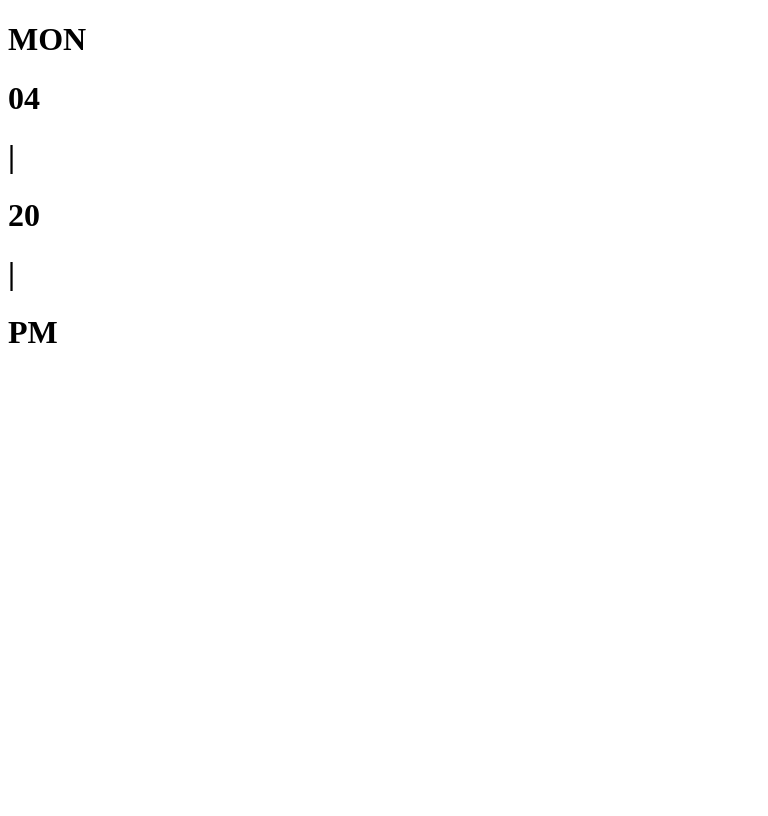
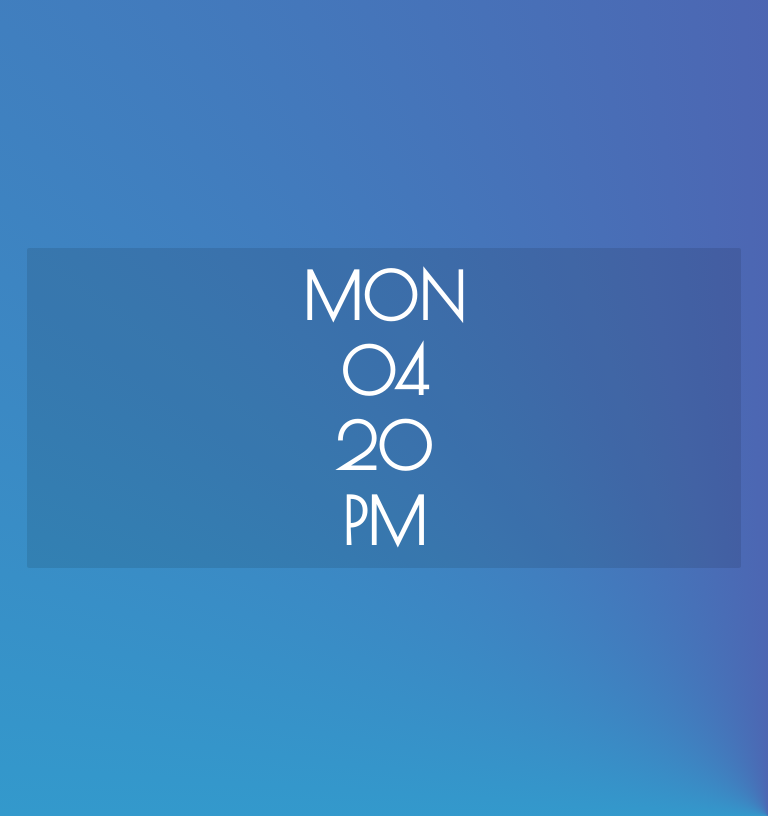
Before and after one commit to lgrizo/Digital-Clock, a plain HTML site: page index.html in a window 768 px wide. Drawn offline with nearby package versions, Linux system fonts and the light colour scheme.

Commit message:
added CSS styles

```diff
--- a/index.html
+++ b/index.html
@@ -3,6 +3,12 @@
   <head>
     <meta charset="UTF-8" />
     <meta name="viewport" content="width=device-width, initial-scale=1.0" />
+    <link rel="preconnect" href="https://fonts.googleapis.com" />
+    <link rel="preconnect" href="https://fonts.gstatic.com" crossorigin />
+    <link
+      href="https://fonts.googleapis.com/css2?family=Comfortaa:wght@500&family=Poiret+One&family=Roboto+Condensed:wght@500&display=swap"
+      rel="stylesheet"
+    />
     <link rel="stylesheet" href="style.css" />
     <title>Document</title>
   </head>
--- a/style.css
+++ b/style.css
@@ -0,0 +1,51 @@
+body {
+font-family: 'Poiret One', sans-serif;
+overflow: hidden;
+background: conic-gradient(from 90deg at bottom right, cyan, rebeccapurple);
+}
+
+.container {
+    width: 95%;
+    height: 100vh;
+    margin: auto;
+    display: flex;
+    justify-content: center;
+    align-items: center;
+}
+
+.digitalClock {
+    width: fit-content;
+    margin: auto;
+    padding: 10px;
+    border-radius: 2px;
+    color: #fff;
+    background: rgba(0, 0, 0, 0.1);
+}
+
+.digitalClock h1 {
+    display: inline-block;
+    margin: 0 10px;
+    font-weight: bold;
+    font-size: 5rem;
+}
+
+@media screen and (max-width:768px) {
+    #bar1, #bar2 {
+        display: none;
+    }
+
+    .digitalClock {
+        text-align: center;
+        width: 100%;
+    }
+
+    .digitalClock h1 {
+        display: block;
+    }
+    }
+
+@media screen and (min-width:480px) {
+    .digitalClock h1 {
+        font-size: 4rem;
+    }
+}
```
